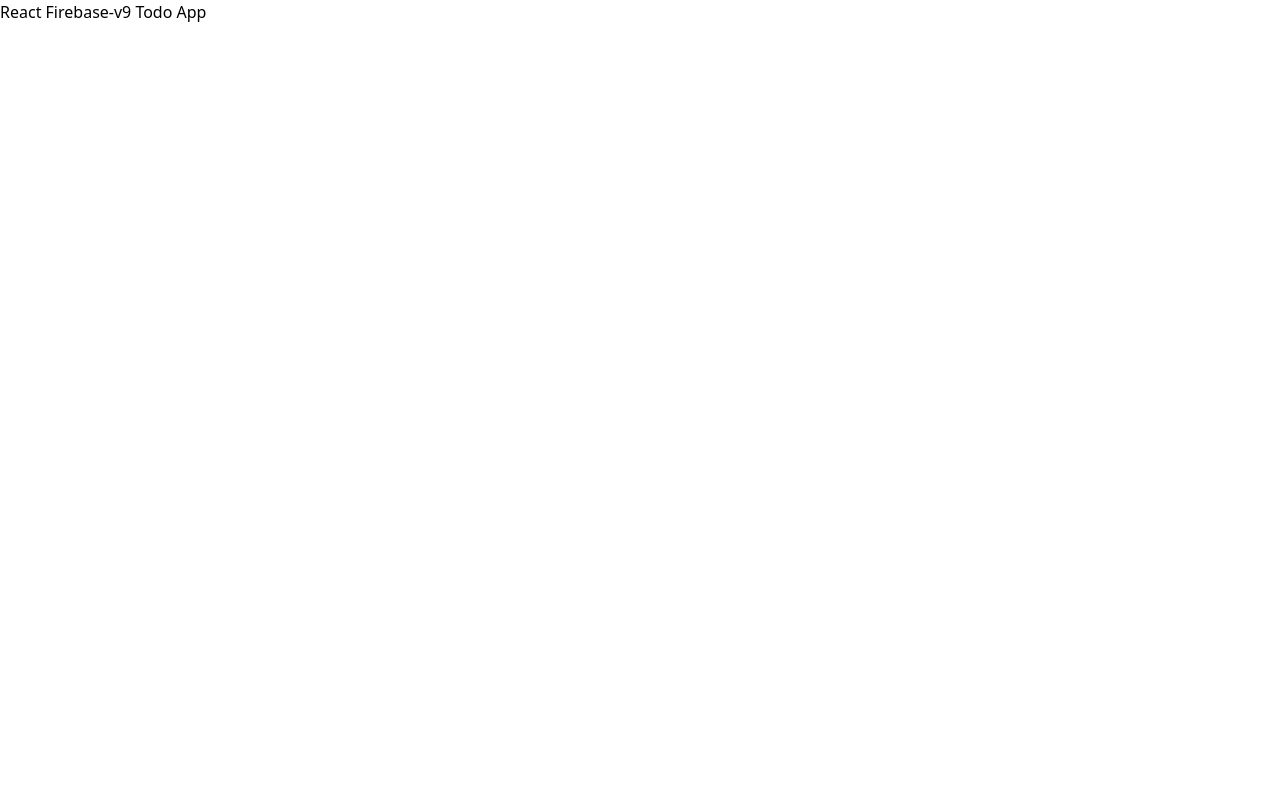
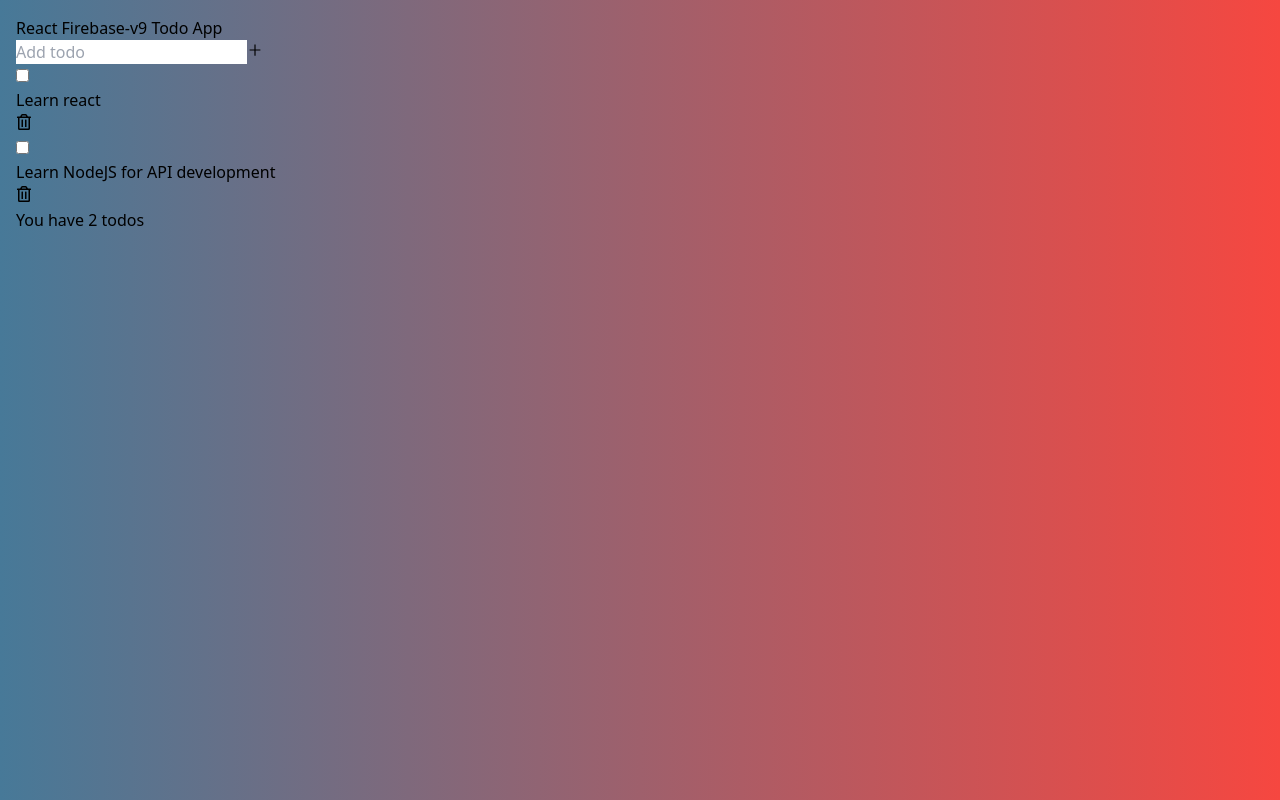
Before and after one commit to AmaduKamara/react-firebasev9-todo-app, a React (Create React App) app: page / in a window 1280 px wide. Built offline with nearby package versions, Linux system fonts and the light colour scheme; the HTML template or start-up script is replaced by a standard one.

Commit message:
Add todo structure and basic styles

```diff
--- a/package.json
+++ b/package.json
@@ -8,6 +8,7 @@
     "@testing-library/user-event": "^13.5.0",
     "react": "^18.2.0",
     "react-dom": "^18.2.0",
+    "react-icons": "^4.6.0",
     "react-scripts": "5.0.1",
     "web-vitals": "^2.1.4"
   },
--- a/src/App.js
+++ b/src/App.js
@@ -1,9 +1,33 @@
-import React from "react";
+import React, { useState } from "react";
+import { AiOutlinePlus } from "react-icons/ai";
+import Todo from "./components/Todo";
+
+const style = {
+  bg: `h-screen w-screen p-4 bg-gradient-to-r from-[#477998] to-[#F64740]`,
+};
 
 function App() {
+  const [todos, setTodos] = useState([
+    "Learn react",
+    "Learn NodeJS for API development",
+  ]);
   return (
-    <div>
-      <h1>React Firebase-v9 Todo App</h1>
+    <div className={style.bg}>
+      <div className={style.container}>
+        <h1 className={style.heading}>React Firebase-v9 Todo App</h1>
+        <form className={style.form}>
+          <input type="text" placeholder="Add todo" className={style.input} />
+          <button className={style.button}>
+            <AiOutlinePlus />
+          </button>
+        </form>
+        <ul>
+          {todos.map((todo, idx) => (
+            <Todo key={idx} todo={todo} />
+          ))}
+        </ul>
+        <p className={style.count}>You have {todos.length} todos</p>
+      </div>
     </div>
   );
 }
--- /dev/null
+++ b/src/components/Todo.jsx
@@ -0,0 +1,20 @@
+import React from "react";
+import { FaRegTrashAlt } from "react-icons/fa";
+
+const style = {};
+
+const Todo = ({ todo }) => {
+  return (
+    <li className={style.li}>
+      <div className={style.row}>
+        <input type="checkbox" />
+        <p className={style.text}>{todo}</p>
+      </div>
+      <button>
+        <FaRegTrashAlt />
+      </button>
+    </li>
+  );
+};
+
+export default Todo;
```
Also changed, not shown: 1 other file (tests, documents, lock files or other folders).
